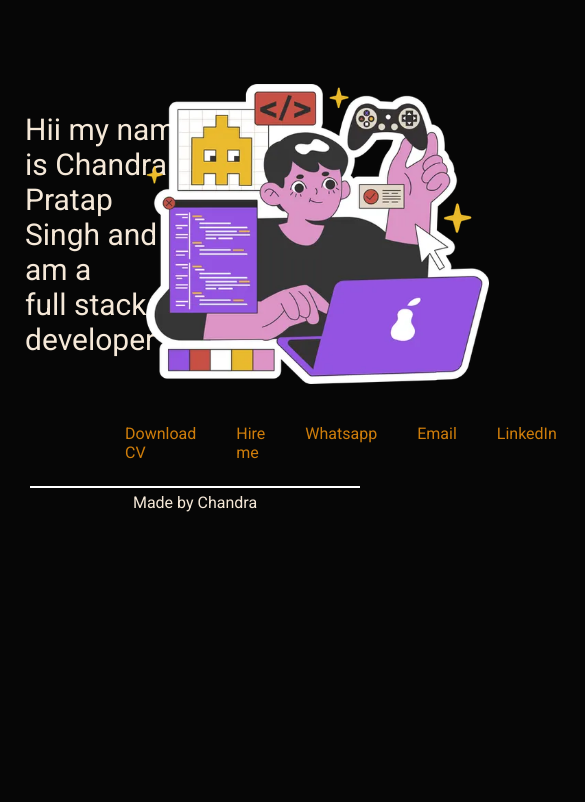
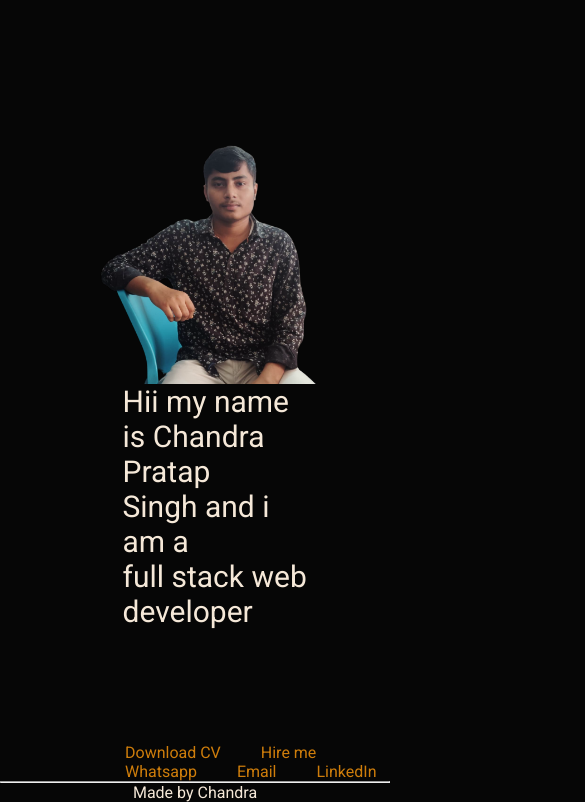
Before and after one commit to pratapchandra813-cmd/Chandra-s-Portfolio, a website: page index.html in a window 390 px wide. Shown: the part 61-863 px from the top of the page, 585 px wide, since content can reach past the window. Drawn offline with Linux system fonts and the light colour scheme.

Commit message:
Changed Photo

```diff
--- a/index.html
+++ b/index.html
@@ -8,6 +8,20 @@
     <link rel="preconnect" href="https://fonts.googleapis.com">
 <link rel="preconnect" href="https://fonts.gstatic.com" crossorigin>
 <link href="https://fonts.googleapis.com/css2?family=Roboto:ital,wght@0,100..900;1,100..900&display=swap" rel="stylesheet">
+<style>
+    @media only screen and (max-width: 688px){
+        .container{
+            flex-direction: column-reverse;
+        }
+        .butt{
+            flex-direction: column;
+        }
+
+    }
+    main{
+        height:600px;
+    }
+</style>
 </head>
 <body>
     <header>
@@ -27,14 +41,17 @@
                 Chandra Pratap<br>Singh and i am a <br>full stack web developer
             </div>
             <div class="item" id="right">
-                <img src="im.webp" height="100%">
+                <img src="ch_pic.png" height="100%">
             </div>
        </div>
        <!-- <h1>About</h1>
        <div class="about">
         <div class="l"> </div>
        </div> -->
-       <div class="butt">
+    </main>
+    <br>
+    <footer style="text-align: center;margin-bottom: 0px;">
+         <div class="butt">
         <div class="lef">
         <a href="asset/resumefinal.pdf" download="resumefinal.pdf">Download CV</a>
         <div><a href="contact.html">Hire me</a></div>
@@ -45,10 +62,7 @@
            <div><a href="https://www.linkedin.com/in/chandra-pratap-singh-25a680300">LinkedIn</a></div>
         </div>
        </div>
-    </main>
-    <br>
-    <div style="border:1px solid white;margin:5px 30px 5px 30px"></div>
-    <footer style="text-align: center;margin-bottom: 0px;">
+         <hr>
         <p>Made by Chandra</p>
     </footer>
 </body>
```
Also changed, not shown: ch_pic.png (added).
